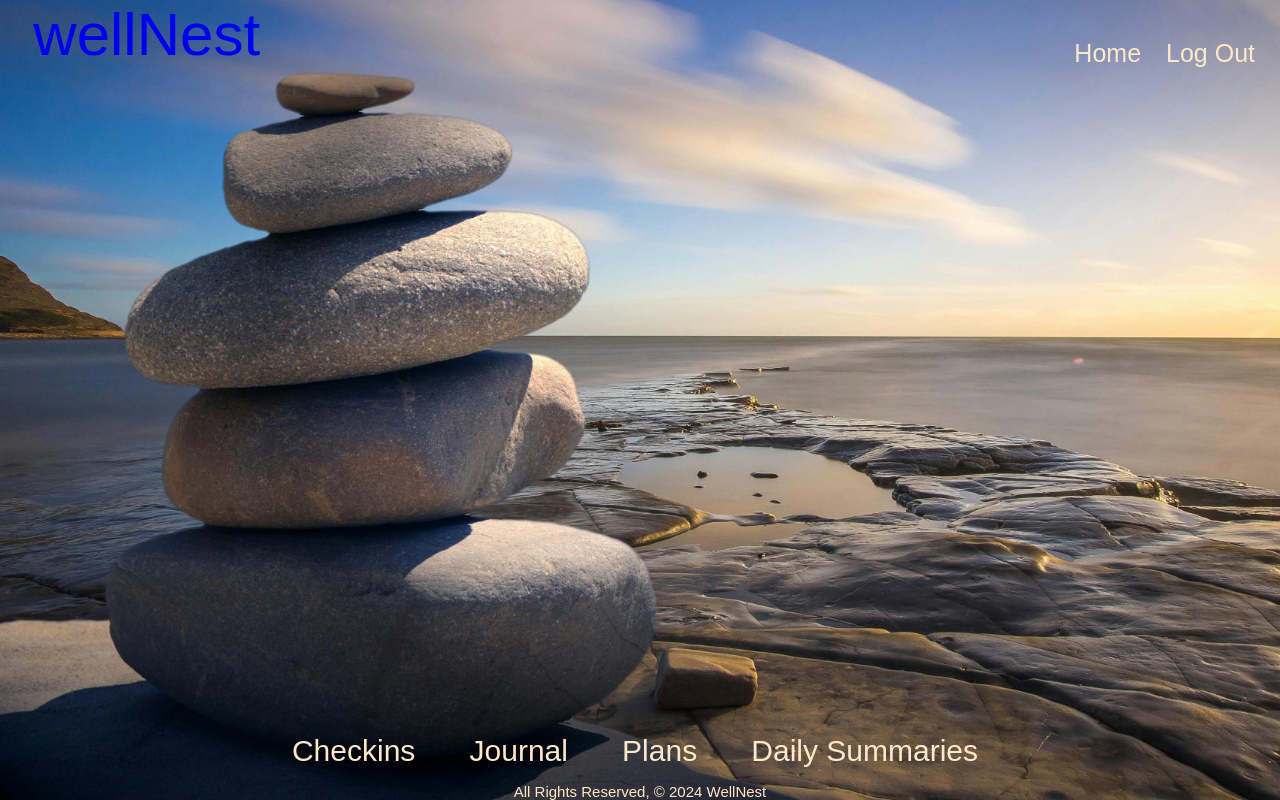
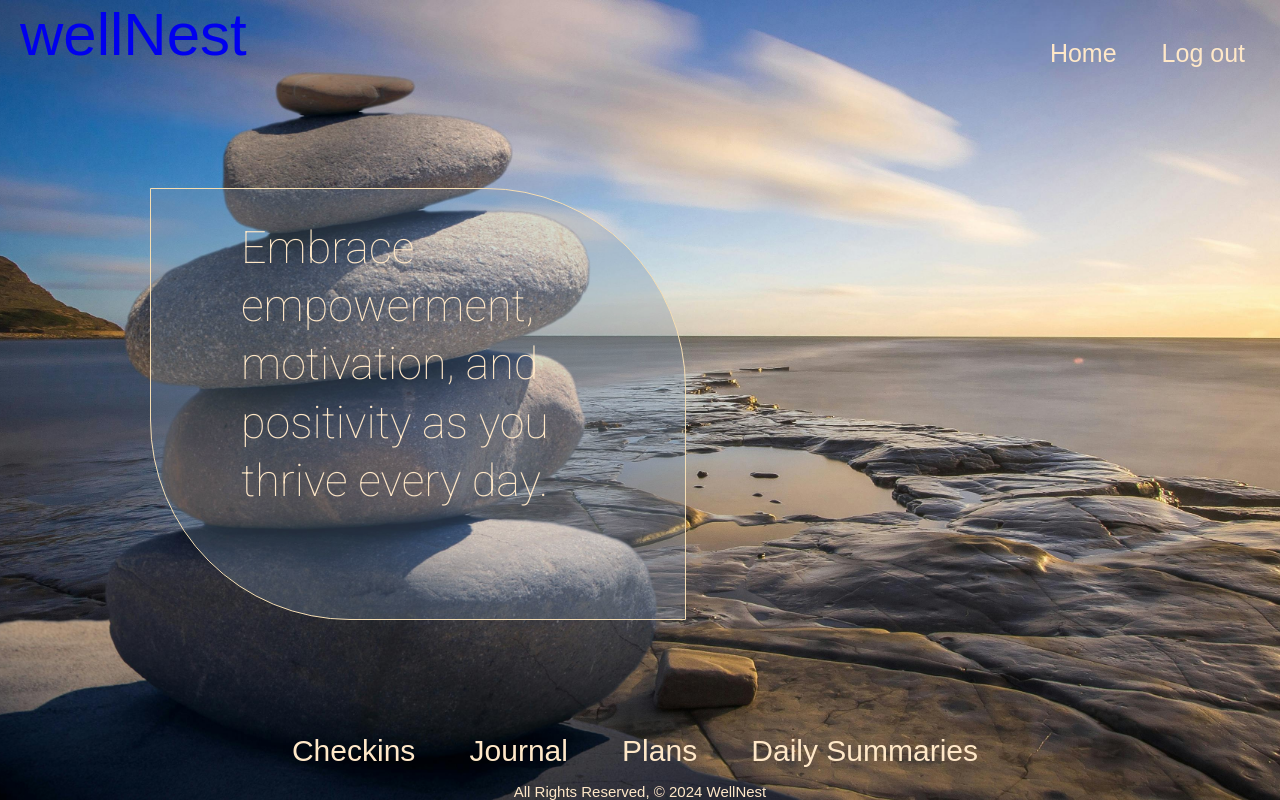
Before and after one commit to LGsusM69/wellNest, a Django app: page / in a window 1280 px wide. Run offline with Django 3.2, Linux system fonts and the light colour scheme; the visitor is signed in with stand-in values (Sample User, id 1).

Commit message:
add message to home page

```diff
--- a/main_app/static/CSS/style.css
+++ b/main_app/static/CSS/style.css
@@ -66,6 +66,21 @@ footer.page-footer {
   color: #666666;
 }
 
+button {
+  margin-right: 15px;
+  text-decoration: none;
+  font-size: 25px;
+
+}
+
+button[type="submit"] {
+  background-color: red;
+  margin-right: 15px;
+  text-decoration: none;
+  font-size: 25px;
+
+}
+
 .left-brand-logo {
   display: flex;
   justify-content: left;
@@ -73,6 +88,7 @@ footer.page-footer {
   text-align: left;
   text-decoration: none;
   list-style: none;
+  padding-left: 20px;
 }
 
 .left-brand-logo:visited {
@@ -488,6 +504,15 @@ button[type="submit"]:hover {
   background-color: #b700ff;
 }
 
+.logout-link button[type="submit"] {
+  background: none;
+  color: #ffe8c8;
+}
+
+.logout-link button[type="submit"]:hover {
+    color: #666;
+}
+
 .textarea-resize {
   display: grid;
 }
@@ -495,3 +520,22 @@ button[type="submit"]:hover {
 .add-plan-btn {
   margin-top: 20px;
 }
+
+.slogan h1 {
+  background-color: rgba(119, 144, 170, 0.3);
+  border: solid 1px wheat;
+  padding-top: 30px;
+  padding-left: 90px;
+  padding-right: 60px;
+  margin-top: 110px;
+  margin-left: 150px;
+  width: 30%;
+  height: 50vh;
+  border-radius: 0 200px 0 200px;
+  font-size: 2.8rem;
+  font-weight: 200;
+  font-family: 'Roboto', sans-serif;
+  line-height: 1.3;
+  text-align: left;
+
+}
--- a/main_app/templates/base.html
+++ b/main_app/templates/base.html
@@ -2,6 +2,12 @@
 <!DOCTYPE html>
 <html lang="en">
   <head>
+    <link rel="preconnect" href="https://fonts.googleapis.com" />
+    <link rel="preconnect" href="https://fonts.gstatic.com" crossorigin />
+    <link
+      href="https://fonts.googleapis.com/css2?family=Roboto:ital,wght@0,100;0,300;0,400;0,500;0,700;0,900;1,100;1,300;1,400;1,500;1,700;1,900&display=swap"
+      rel="stylesheet"
+    />
     <meta charset="UTF-8" />
     <meta name="viewport" content="width=device-width, initial-scale=1.0" />
     <meta http-equiv="X-UA-Compatible" content="ie=edge" />
@@ -18,15 +24,22 @@
         <div class="nav-wrapper">
           <ul>
             <li>
-              <a href="/" class="left-brand-logo">&nbsp;&nbsp;wellNest</a>
+              <a href="/" class="left-brand-logo">wellNest</a>
             </li>
           </ul>
           <ul class="right">
             <li><a href="/" class="home-link">Home</a></li>
             {% if user.is_authenticated %}
-            <li>
-              <a href="{% url 'logout' %}" class="logout-link">Log Out</a>
-            </li>
+            <form
+              action="{% url 'logout' %}"
+              class="logout-link"
+              method="post"
+              style="margin-top: -40px"
+            >
+              {% csrf_token %}
+              <button type="submit">Log out</button>
+            </form>
+
             {% else %}
             <li><a href="{% url 'login' %}" class="login-link">Log In</a></li>
             {% endif %}
--- a/main_app/templates/home.html
+++ b/main_app/templates/home.html
@@ -1,4 +1,9 @@
 {% extends 'base.html' %} {% block content %}
-<h1></h1>
+<div class="slogan">
+  <h1>
+Embrace empowerment, motivation, and positivity as you
+    thrive every day.
+  </h1>
+</div>
 
 {% endblock %}
--- a/wellNest/settings.py
+++ b/wellNest/settings.py
@@ -134,6 +134,7 @@ LOGOUT_REDIRECT_URL = '/'
 
 STATICFILES_DIRS = [
     BASE_DIR / "main_app/static",
+    BASE_DIR / "main_app/fonts",
 ]
 
 # Default primary key field type
```
